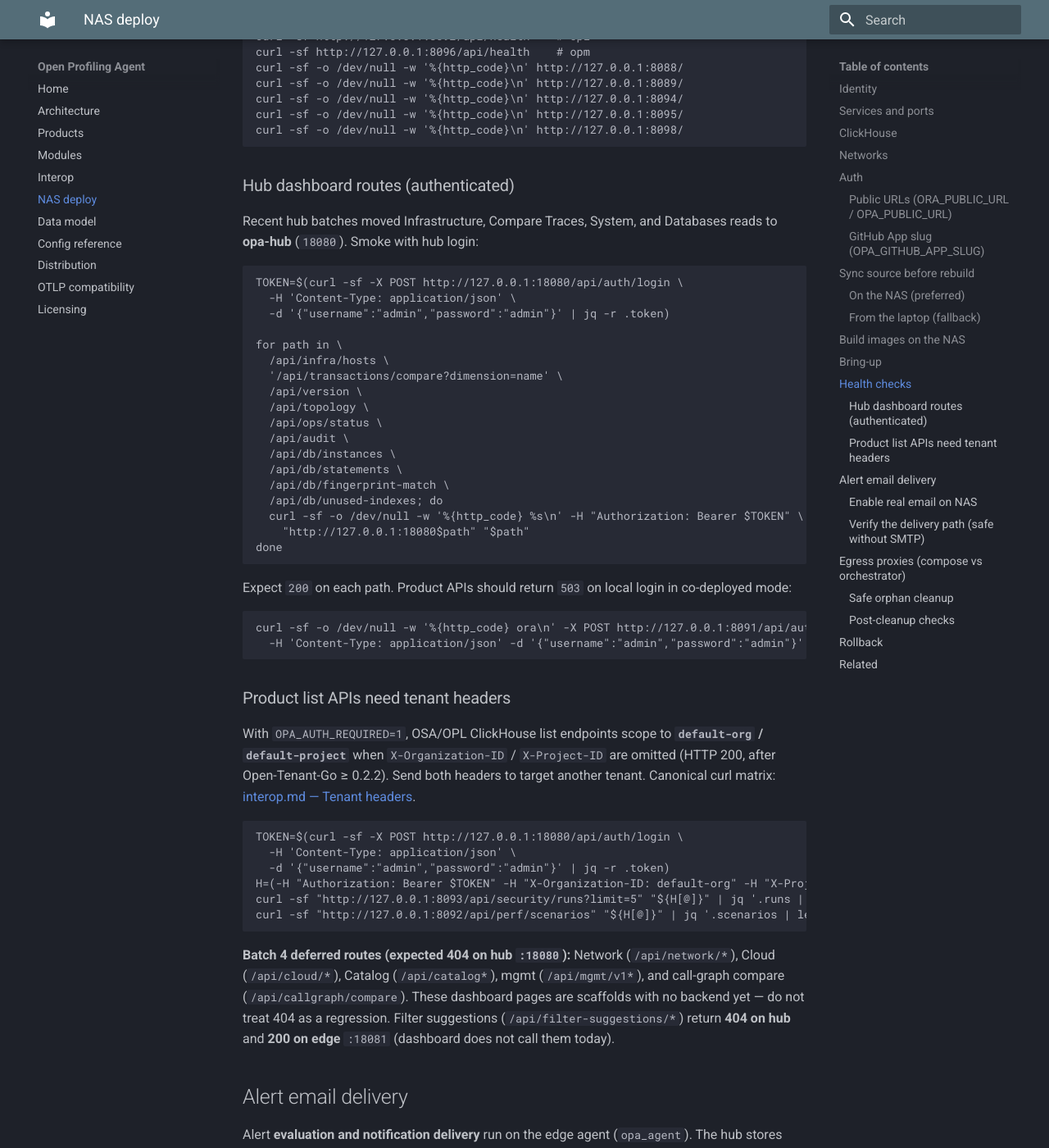
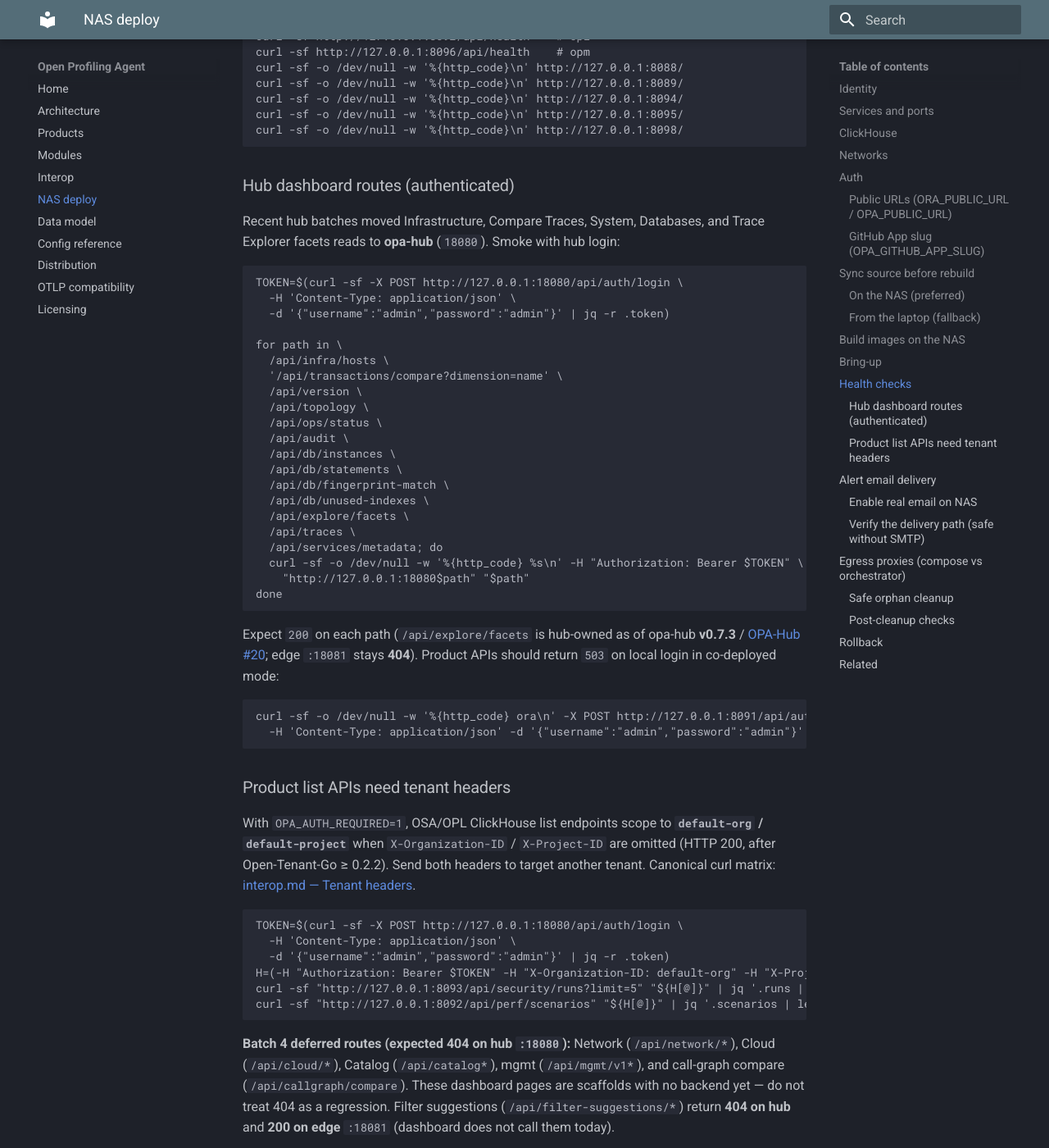
Before and after one commit to TheGrimmChester/OPA-Stack, an MkDocs documentation site: the page built from docs/nas-deploy.md, in a window 1280 px wide and 1400 px high, scrolled down 5207 px. Shown: the whole window at 82% size. Built offline with MkDocs 1.6.1 and Material for MkDocs 9.7.7, drawn with Linux system fonts in a browser that asks for light colours; some of the changed text lies outside the part shown.

Commit message:
Docs: Record explore facets as hub-owned on NAS.
Sync products and nas-deploy with OPA-Hub #20 / v0.7.3 so facets is expected 200 on hub, not deferred.

````diff
--- a/docs/nas-deploy.md
+++ b/docs/nas-deploy.md
@@ -159,7 +159,7 @@ curl -sf -o /dev/null -w '%{http_code}\n' http://127.0.0.1:8098/
 
 ### Hub dashboard routes (authenticated)
 
-Recent hub batches moved Infrastructure, Compare Traces, System, and Databases reads to **opa-hub** (`18080`). Smoke with hub login:
+Recent hub batches moved Infrastructure, Compare Traces, System, Databases, and Trace Explorer facets reads to **opa-hub** (`18080`). Smoke with hub login:
 
 ```bash
 TOKEN=$(curl -sf -X POST http://127.0.0.1:18080/api/auth/login \
@@ -176,13 +176,16 @@ for path in \
   /api/db/instances \
   /api/db/statements \
   /api/db/fingerprint-match \
-  /api/db/unused-indexes; do
+  /api/db/unused-indexes \
+  /api/explore/facets \
+  /api/traces \
+  /api/services/metadata; do
   curl -sf -o /dev/null -w '%{http_code} %s\n' -H "Authorization: Bearer $TOKEN" \
     "http://127.0.0.1:18080$path" "$path"
 done
 ```
 
-Expect `200` on each path. Product APIs should return `503` on local login in co-deployed mode:
+Expect `200` on each path (`/api/explore/facets` is hub-owned as of opa-hub **v0.7.3** / [OPA-Hub #20](https://github.com/TheGrimmChester/OPA-Hub/pull/20); edge `:18081` stays **404**). Product APIs should return `503` on local login in co-deployed mode:
 
 ```bash
 curl -sf -o /dev/null -w '%{http_code} ora\n' -X POST http://127.0.0.1:8091/api/auth/login \
@@ -203,6 +206,8 @@ curl -sf "http://127.0.0.1:8092/api/perf/scenarios" "${H[@]}" | jq '.scenarios |
 ```
 
 **Batch 4 deferred routes (expected 404 on hub `:18080`):** Network (`/api/network/*`), Cloud (`/api/cloud/*`), Catalog (`/api/catalog*`), mgmt (`/api/mgmt/v1*`), and call-graph compare (`/api/callgraph/compare`). These dashboard pages are scaffolds with no backend yet — do not treat 404 as a regression. Filter suggestions (`/api/filter-suggestions/*`) return **404 on hub** and **200 on edge** `:18081` (dashboard does not call them today).
+
+**Not deferred:** `GET /api/explore/facets` is **hub-owned** (v0.7.3). Expect **200** on hub with JWT; do not treat it as a batch-4 scaffold.
 
 ## Alert email delivery
 
````
Also changed, not shown: docs/products.md (+4 -1 lines).
